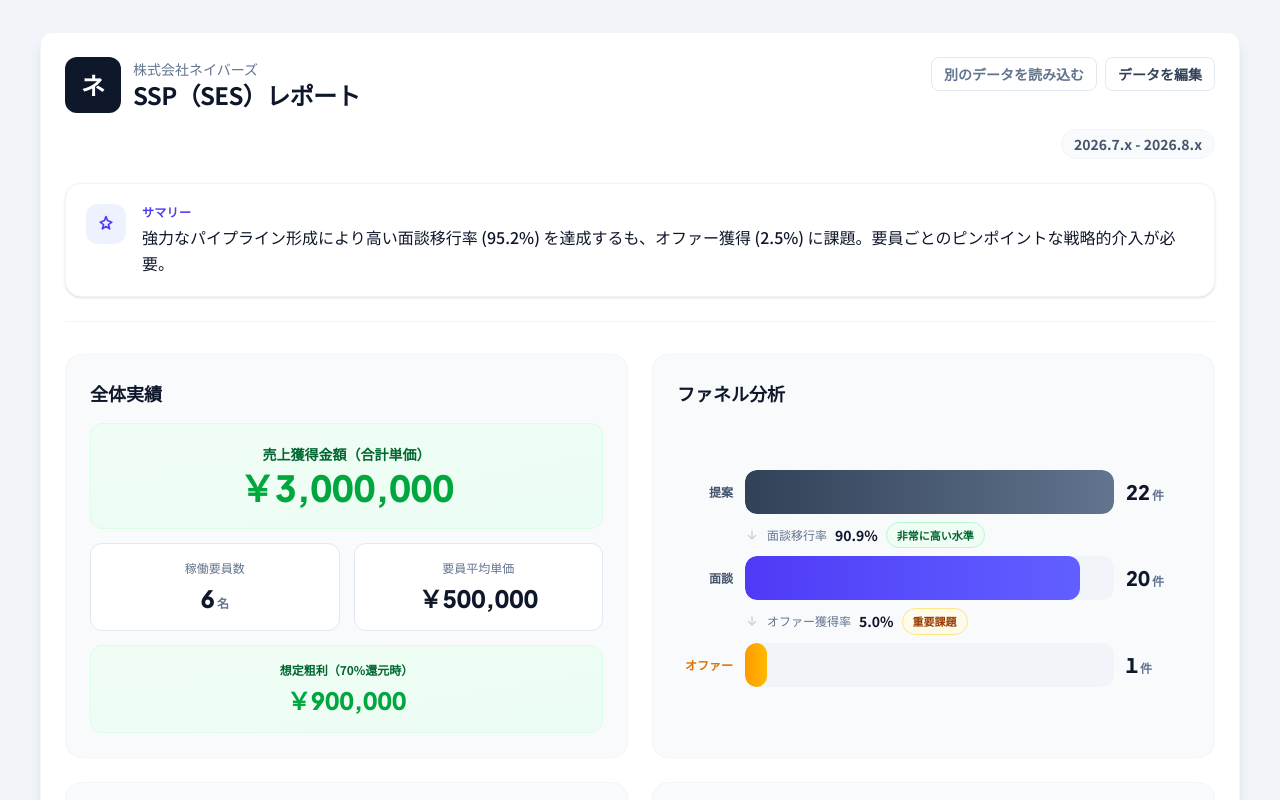
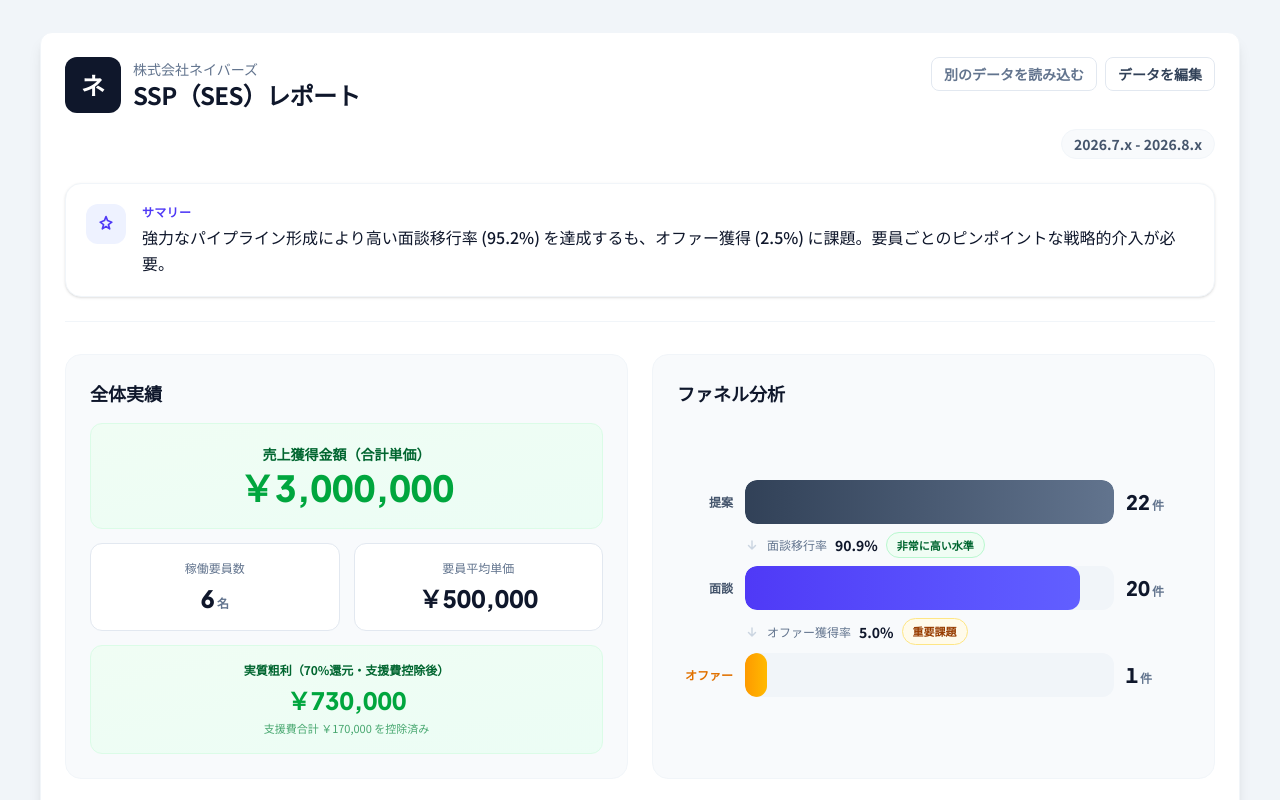
Before and after one commit to kurokawa0701/SSPreports, a React (Vite) app: page / in a window 1280 px wide. Both pictures are taken after a click on the button "サンプルデータで試す". Shown: the top 800 px of the page. Built offline with nearby package versions, Linux system fonts and the light colour scheme.

Commit message:
Reflect support fee (支援費) in gross profit, cost-effectiveness, and per-member detail data

```diff
--- a/src/PerformanceReport.tsx
+++ b/src/PerformanceReport.tsx
@@ -66,6 +66,7 @@ function createEmptyMember(index: number): MemberData {
     interviews: 0,
     offers: 0,
     unitPrice: 0,
+    supportFee: 0,
   };
 }
 
@@ -91,13 +92,16 @@ const PerformanceReport: React.FC<PerformanceReportProps> = ({
     const totalOffers = data.members.reduce((sum, m) => sum + m.offers, 0);
     const totalInterviews = data.members.reduce((sum, m) => sum + m.interviews, 0);
     const totalProposals = data.members.reduce((sum, m) => sum + m.proposals, 0);
+    const totalSupportFee = data.members.reduce((sum, m) => sum + m.supportFee, 0);
 
-    // 粗利・費用対効果シミュレーション (60%, 70%, 80% 還元の3パターン比較)
-    // 費用対効果 = 粗利 ÷ 固定費用基準額（35万円換算）× 100
+    // 実質粗利・費用対効果シミュレーション (60%, 70%, 80% 還元の3パターン比較)
+    // 実質粗利 = 売上単価の合計 × (1 - 還元率) - 支援費の合計
+    // 費用対効果 = 実質粗利 ÷ 固定費用基準額（35万円換算）× 100
     // ※35万円は元のExcelレポート（SSPレポートテンプレート）の計算方法に合わせた固定の基準値
+    // ※支援費は還元率に関わらず一定のコストのため、どのシナリオでも同額を控除する
     const RETURN_RATE_SCENARIOS = [0.6, 0.7, 0.8];
     const profitData: ProfitScenario[] = RETURN_RATE_SCENARIOS.map((rate) => {
-      const grossProfit = totalUnitPrices * (1 - rate);
+      const grossProfit = totalUnitPrices * (1 - rate) - totalSupportFee;
       const costEffectiveness = (grossProfit / COST_EFFECTIVENESS_BASELINE) * 100;
       return {
         returnRate: rate * 100,
@@ -106,9 +110,10 @@ const PerformanceReport: React.FC<PerformanceReportProps> = ({
       };
     });
 
-    // 各要員の還元率・原価・粗利・診断 (還元率はUIで選択可能)
+    // 各要員の還元率・原価・実質粗利・診断 (還元率はUIで選択可能)
+    // 実質粗利 = 売上単価 - 還元額（売上単価×還元率） - 支援費
     const memberCalculations: MemberCalculation[] = data.members.map((m) => {
-      const grossProfit = m.unitPrice * (1 - selectedReturnRate);
+      const grossProfit = m.unitPrice * (1 - selectedReturnRate) - m.supportFee;
       return {
         ...m,
         returnRate: selectedReturnRate * 100,
@@ -135,8 +140,8 @@ const PerformanceReport: React.FC<PerformanceReportProps> = ({
     );
     const offerEvaluation = evaluateAbove(offerRate, OFFER_RATE_GOOD_THRESHOLD, '良好な水準', '重要課題');
 
-    // 選択中の還元率における想定粗利（全体実績カードのKPI用）
-    const selectedGrossProfit = totalUnitPrices * (1 - selectedReturnRate);
+    // 選択中の還元率における実質粗利（全体実績カードのKPI用）
+    const selectedGrossProfit = totalUnitPrices * (1 - selectedReturnRate) - totalSupportFee;
 
     // ファネルのバー幅（提案数を100%とした割合）
     const interviewBarWidth = totalProposals > 0 ? Math.min(100, (totalInterviews / totalProposals) * 100) : 0;
@@ -147,6 +152,7 @@ const PerformanceReport: React.FC<PerformanceReportProps> = ({
       totalOffers,
       totalInterviews,
       totalProposals,
+      totalSupportFee,
       profitData,
       memberCalculations,
       diagnosisGroups,
@@ -532,10 +538,15 @@ const PerformanceReport: React.FC<PerformanceReportProps> = ({
               </div>
             </div>
             <div className="p-4 bg-gradient-to-br from-green-50 to-emerald-50 rounded-xl border border-green-100 text-center">
-              <p className="text-xs font-semibold text-green-800">想定粗利（{selectedReturnRate * 100}%還元時）</p>
+              <p className="text-xs font-semibold text-green-800">実質粗利（{selectedReturnRate * 100}%還元・支援費控除後）</p>
               <p className="font-display text-2xl font-extrabold mt-1.5 text-green-600 tabular-nums">
                 {formatCurrency(calculatedData.selectedGrossProfit)}
               </p>
+              {calculatedData.totalSupportFee > 0 && (
+                <p className="text-[11px] text-green-700/70 mt-1">
+                  支援費合計 {formatCurrency(calculatedData.totalSupportFee)} を控除済み
+                </p>
+              )}
             </div>
           </div>
         </section>
@@ -626,16 +637,16 @@ const PerformanceReport: React.FC<PerformanceReportProps> = ({
           )}
         </section>
 
-        {/* 還元率別の想定粗利と対効果 */}
+        {/* 還元率別の実質粗利と対効果 */}
         <section className="p-6 bg-slate-50 rounded-2xl border border-slate-100 print:bg-white print:border-slate-300 print:break-inside-avoid">
-          <h2 className="text-lg font-bold mb-1">還元率別の想定粗利と対効果</h2>
+          <h2 className="text-lg font-bold mb-1">還元率別の実質粗利と対効果</h2>
           <p className="text-xs text-slate-400 mb-3 print:hidden">行をクリックすると下部の還元率が切り替わります</p>
           <div className="overflow-hidden rounded-xl border border-slate-200">
             <table className="w-full text-sm">
               <thead className="bg-white text-slate-500 font-medium">
                 <tr>
                   <th className="p-3 text-left">還元率</th>
-                  <th className="p-3 text-right">想定粗利</th>
+                  <th className="p-3 text-right">実質粗利</th>
                   <th className="p-3 text-right">費用対効果</th>
                 </tr>
               </thead>
@@ -664,7 +675,8 @@ const PerformanceReport: React.FC<PerformanceReportProps> = ({
             </table>
           </div>
           <p className="text-xs text-slate-400 mt-3">
-            費用対効果 = 想定粗利 ÷ {formatCurrency(COST_EFFECTIVENESS_BASELINE)}換算。還元率の上昇に伴う粗利・対効果のトレードオフを可視化。
+            実質粗利 = 売上単価 － 還元額 － 支援費（合計{formatCurrency(calculatedData.totalSupportFee)}）。費用対効果 = 実質粗利 ÷{' '}
+            {formatCurrency(COST_EFFECTIVENESS_BASELINE)}換算。還元率の上昇に伴う粗利・対効果のトレードオフを可視化。
           </p>
         </section>
 
@@ -761,13 +773,14 @@ const PerformanceReport: React.FC<PerformanceReportProps> = ({
                   <th className="p-4 text-left">要員ID</th>
                   <th className="p-4 text-left">氏名</th>
                   <th className="p-4 text-right">単価</th>
+                  <th className="p-4 text-right">支援費</th>
                   <th className="p-4 text-center">提案社数</th>
                   <th className="p-4 text-center">面談移行率</th>
                   <th className="p-4 text-center">面談社数</th>
                   <th className="p-4 text-center">オファー社数</th>
                   <th className="p-4 text-center print:hidden">案件母数</th>
                   <th className="p-4 text-left print:hidden">営業終了理由</th>
-                  <th className="p-4 text-right">粗利額（{selectedReturnRate * 100}%還元）</th>
+                  <th className="p-4 text-right">実質粗利（{selectedReturnRate * 100}%還元・支援費控除後）</th>
                   <th className="p-4 text-left">診断結果</th>
                   <th className="p-4 text-left">今後の対策</th>
                   {isEditing && <th className="p-4 text-center print:hidden">操作</th>}
@@ -798,6 +811,18 @@ const PerformanceReport: React.FC<PerformanceReportProps> = ({
                         />
                       ) : (
                         formatCurrency(m.unitPrice)
+                      )}
+                    </td>
+                    <td className="p-4 text-right">
+                      {isEditing ? (
+                        <input
+                          type="number"
+                          className="w-24 rounded border border-slate-200 px-2 py-1 text-right"
+                          value={m.supportFee}
+                          onChange={(e) => updateMember(m.id, { supportFee: Number(e.target.value) })}
+                        />
+                      ) : (
+                        formatCurrency(m.supportFee)
                       )}
                     </td>
                     <td className="p-4 text-center">
--- a/src/csv.ts
+++ b/src/csv.ts
@@ -1,8 +1,8 @@
 // csv.ts
 // 要員データをCSV/Excelから取り込むための共通パーサー。
 // 想定フォーマット: 氏名,提案数,面談数,オファー数,単価 (1行目はヘッダーでも可)
-// 6列目に案件母数、7列目に営業終了理由を追加すると、それぞれ任意項目として読み込む
-// （どちらも省略可。列自体が無い/空でもエラーにはならない）。
+// 6列目に案件母数、7列目に営業終了理由、8列目に支援費を追加すると、それぞれ任意項目として読み込む
+// （すべて省略可。列自体が無い/空でもエラーにはならず、支援費は未指定なら0として扱う）。
 // CSVはクォート囲みや埋め込みカンマまでは対応していないシンプルな実装。
 // エクセルからのコピペ等、複雑な引用符を含むデータは事前に整形してから取り込むこと。
 
@@ -71,6 +71,11 @@ export function parseMemberRows(rows: ImportRow[]): CsvImportResult {
     const closeReasonRaw = row[6];
     const closeReason =
       closeReasonRaw !== undefined && String(closeReasonRaw).trim() !== '' ? String(closeReasonRaw).trim() : undefined;
+    const supportFeeRaw = row[7];
+    const supportFee =
+      supportFeeRaw !== undefined && String(supportFeeRaw).trim() !== '' && !Number.isNaN(Number(supportFeeRaw))
+        ? Number(supportFeeRaw)
+        : 0;
 
     members.push({
       id: `${Date.now()}-${i}`,
@@ -79,6 +84,7 @@ export function parseMemberRows(rows: ImportRow[]): CsvImportResult {
       interviews,
       offers,
       unitPrice,
+      supportFee,
       ...(casePoolSize !== undefined ? { casePoolSize } : {}),
       ...(closeReason !== undefined ? { closeReason } : {}),
     });
--- a/src/sampleData.ts
+++ b/src/sampleData.ts
@@ -9,9 +9,18 @@ export const sampleReportData: ReportSummaryData = {
   period: '2026.7.x - 2026.8.x',
   headline: '強力なパイプライン形成により高い面談移行率 (95.2%) を達成するも、オファー獲得 (2.5%) に課題。要員ごとのピンポイントな戦略的介入が必要。',
   members: [
-    { id: '1', name: '要員A', proposals: 1, interviews: 1, offers: 0, unitPrice: 600000 },
-    { id: '2', name: '要員B', proposals: 1, interviews: 1, offers: 0, unitPrice: 500000 },
-    { id: '3', name: '要員C', proposals: 5, interviews: 3, offers: 1, unitPrice: 400000, casePoolSize: 8 },
+    { id: '1', name: '要員A', proposals: 1, interviews: 1, offers: 0, unitPrice: 600000, supportFee: 30000 },
+    { id: '2', name: '要員B', proposals: 1, interviews: 1, offers: 0, unitPrice: 500000, supportFee: 30000 },
+    {
+      id: '3',
+      name: '要員C',
+      proposals: 5,
+      interviews: 3,
+      offers: 1,
+      unitPrice: 400000,
+      supportFee: 20000,
+      casePoolSize: 8,
+    },
     {
       id: '4',
       name: '要員D',
@@ -19,10 +28,20 @@ export const sampleReportData: ReportSummaryData = {
       interviews: 5,
       offers: 0,
       unitPrice: 500000,
+      supportFee: 30000,
       casePoolSize: 12,
       closeReason: '条件不一致',
     },
-    { id: '5', name: '要員E', proposals: 5, interviews: 5, offers: 0, unitPrice: 500000, casePoolSize: 6 },
+    {
+      id: '5',
+      name: '要員E',
+      proposals: 5,
+      interviews: 5,
+      offers: 0,
+      unitPrice: 500000,
+      supportFee: 30000,
+      casePoolSize: 6,
+    },
     {
       id: '6',
       name: '要員F',
@@ -30,6 +49,7 @@ export const sampleReportData: ReportSummaryData = {
       interviews: 5,
       offers: 0,
       unitPrice: 500000,
+      supportFee: 30000,
       casePoolSize: 10,
       closeReason: 'スキル不足',
     },
--- a/src/sspTemplate.ts
+++ b/src/sspTemplate.ts
@@ -11,7 +11,7 @@
 //   面談数 |    |     1 |     1 |     3 | ...
 //
 // 面談移行率・オファー獲得率の行は自前で計算し直すため読み飛ばす。
-// 「案件母数」「営業終了理由」の行がある場合は任意項目として読み込む（無くてもエラーにはならない）。
+// 「案件母数」「営業終了理由」「支援費」の行がある場合は任意項目として読み込む（無くてもエラーにはならない。支援費は未指定なら0）。
 
 import type { MemberData } from './types';
 import type { CsvImportResult, ImportRow } from './csv';
@@ -31,13 +31,14 @@ export function looksLikeSspTemplate(rows: ImportRow[]): boolean {
   return rows.some((row) => cellToString(row[0]) === '要員別');
 }
 
-type NumericMetricKey = 'proposals' | 'interviews' | 'offers' | 'unitPrice' | 'casePoolSize';
+type NumericMetricKey = 'proposals' | 'interviews' | 'offers' | 'unitPrice' | 'casePoolSize' | 'supportFee';
 type StringMetricKey = 'closeReason';
 
 function matchNumericMetricKey(label: string): NumericMetricKey | null {
   if (label.includes('提案数')) return 'proposals';
   if (label.includes('面談数')) return 'interviews';
   if (label.includes('オファー数')) return 'offers';
+  if (label.includes('支援費')) return 'supportFee';
   if (label.includes('単価')) return 'unitPrice';
   if (label.includes('案件母数')) return 'casePoolSize';
   return null; // 面談移行率・オファー獲得率などは計算し直すのでスキップ
@@ -99,6 +100,7 @@ export function parseSspTemplate(rows: ImportRow[]): CsvImportResult {
     offers: {},
     unitPrice: {},
     casePoolSize: {},
+    supportFee: {},
   };
   const stringValues: Record<StringMetricKey, Record<number, string>> = {
     closeReason: {},
@@ -137,6 +139,7 @@ export function parseSspTemplate(rows: ImportRow[]): CsvImportResult {
       interviews: values.interviews[colIndex] ?? 0,
       offers: values.offers[colIndex] ?? 0,
       unitPrice: values.unitPrice[colIndex] ?? 0,
+      supportFee: values.supportFee[colIndex] ?? 0,
       ...(casePoolSize !== undefined ? { casePoolSize } : {}),
       ...(closeReason !== undefined ? { closeReason } : {}),
     };
--- a/src/types.ts
+++ b/src/types.ts
@@ -8,6 +8,7 @@ export interface MemberData {
   interviews: number;    // 面談数
   offers: number;        // オファー数
   unitPrice: number;     // オファー単価
+  supportFee: number;    // 支援費（要員1名あたりの月額想定コスト。実質粗利の算出に使用）
   casePoolSize?: number; // 案件母数（紹介可能だった案件の総数。任意項目）
   closeReason?: string;  // 営業終了理由（オファーに至らず終了した場合の理由。任意項目）
   // 要員ごとの「今後の対策」の自由編集テキスト。空/未入力なら診断ラベルから自動生成した内容を表示する。
@@ -45,13 +46,13 @@ export interface Diagnosis {
 export interface MemberCalculation extends MemberData {
   returnRate: number;   // % (選択された還元率)
   baseCost: number;     // 還元社原価
-  grossProfit: number;  // 粗利額
+  grossProfit: number;  // 実質粗利額 (= 売上単価 - 還元額 - 支援費)
   diagnosis: Diagnosis;
 }
 
-// 還元率別 (60/70/80%) の全体粗利・対効果シミュレーション結果
+// 還元率別 (60/70/80%) の全体実質粗利・対効果シミュレーション結果
 export interface ProfitScenario {
   returnRate: number; // % (要員への還元率)
-  grossProfit: number; // 想定粗利
-  costEffectiveness: number; // 費用対効果 (= 粗利 ÷ 還元コスト × 100)
+  grossProfit: number; // 実質粗利 (= 売上単価 - 還元額 - 支援費の合計)
+  costEffectiveness: number; // 費用対効果 (= 実質粗利 ÷ 固定基準額 × 100)
 }
```
Also changed, not shown: 5 other files (tests, documents, lock files or other folders).
